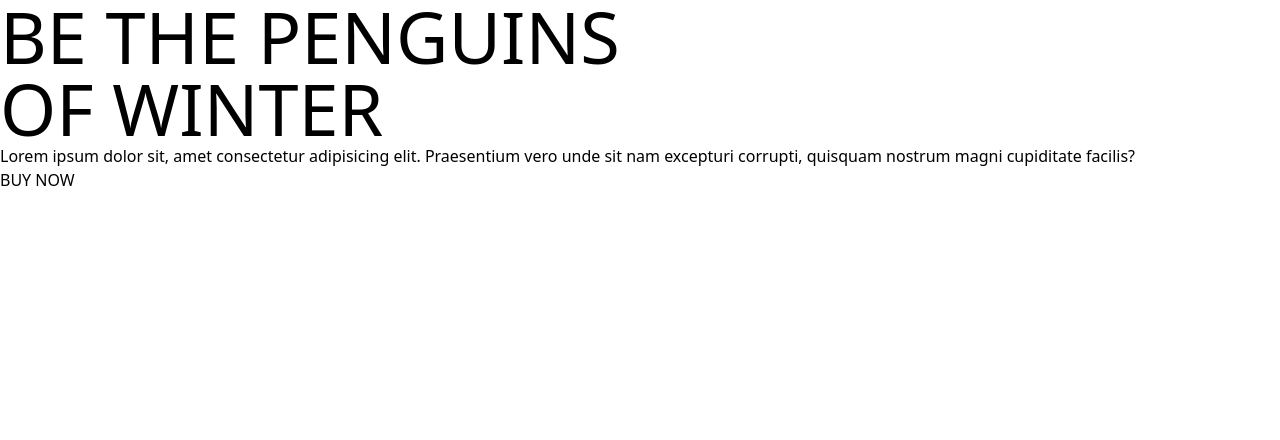
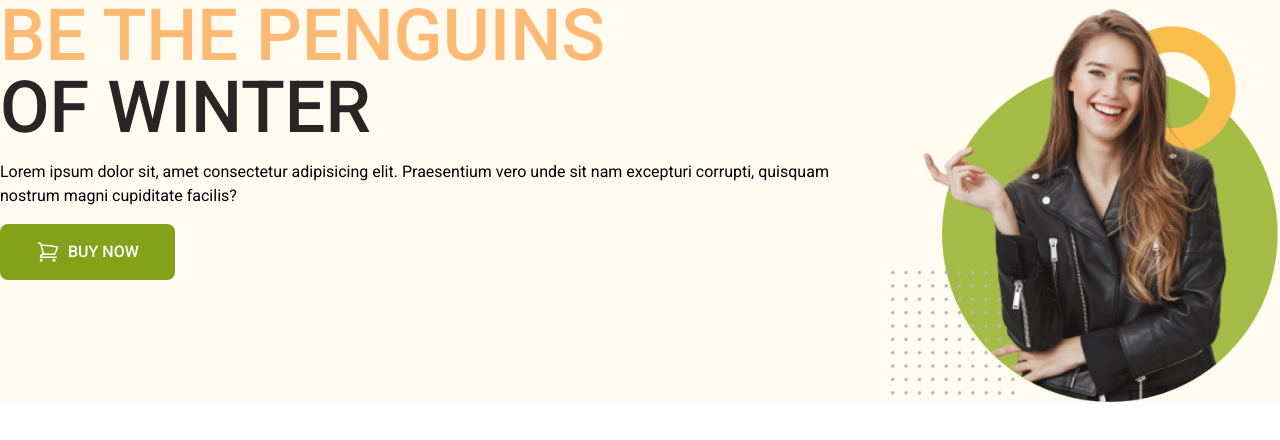
Before and after one commit to abuhayat02/project-with-tailwind-, a plain HTML site: page index.html in a window 1280 px wide. Drawn offline with nearby package versions, Linux system fonts and the light colour scheme.

Commit message:
new fonts

```diff
--- a/index.html
+++ b/index.html
@@ -1,41 +1,66 @@
 <!DOCTYPE html>
 <html lang="en">
+
 <head>
     <meta charset="UTF-8">
     <meta name="viewport" content="width=device-width, initial-scale=1.0">
     <title>penguin fashion</title>
     <script src="https://cdn.tailwindcss.com"></script>
+    <link rel="preconnect" href="https://fonts.googleapis.com">
+    <link rel="preconnect" href="https://fonts.googleapis.com">
+    <link rel="preconnect" href="https://fonts.gstatic.com" crossorigin>
+    <link
+        href="https://fonts.googleapis.com/css2?family=Bebas+Neue&family=Poppins:ital,wght@0,100;0,200;0,300;0,400;0,500;0,600;0,700;0,800;0,900;1,100;1,200;1,300;1,400;1,500;1,600;1,700;1,800;1,900&family=Roboto:ital,wght@0,100;0,300;0,400;0,500;0,700;0,900;1,100;1,300;1,400;1,500;1,700;1,900&display=swap"
+        rel="stylesheet">
+    <link rel="preconnect" href="https://fonts.gstatic.com" crossorigin>
+    <link
+        href="https://fonts.googleapis.com/css2?family=Bebas+Neue&family=Poppins:ital,wght@0,100;0,200;0,300;0,400;0,500;0,600;0,700;0,800;0,900;1,100;1,200;1,300;1,400;1,500;1,600;1,700;1,800;1,900&display=swap"
+        rel="stylesheet">
+    <link rel="stylesheet" href="./style/fonts.css">
 
 </head>
-<body>
 
-    <header>
+<body class="roboto-font">
+
+    <header class="bg-[#FFFBF0] ">
+        <div class="max-w-7xl m-auto">
             <nav>
 
             </nav>
 
-        <div>
-            <div>
-                <h1 class="text-7xl uppercase">
-                    <span>Be the Penguins</span>
+            <div class="md:flex flex-row gap-2">
+                <div class="flex flex-col gap-4">
+                    <h1 class="text-7xl uppercase font-medium">
+                        <span class="text-orange-300 ">Be the Penguins</span>
                         <br>
-                    <span>
+                        <span class="text-stone-800">
                             of Winter
                         </span>
                     </h1>
                     <p>
-                    Lorem ipsum dolor sit, amet consectetur adipisicing elit. Praesentium vero unde sit nam excepturi corrupti, quisquam nostrum magni cupiditate facilis?
+                        Lorem ipsum dolor sit, amet consectetur adipisicing elit. Praesentium vero unde sit nam
+                        excepturi corrupti, quisquam nostrum magni cupiditate facilis?
                     </p>
-                <button class="uppercase ">
+                    <div> <button
+                            class="uppercase flex flex-row gap-2 rounded-lg bg-[#85A019] text-white font-medium py-4 px-9">
+                            <svg xmlns="http://www.w3.org/2000/svg" fill="none" viewBox="0 0 24 24" stroke-width="1.5"
+                                stroke="currentColor" class="size-6">
+                                <path stroke-linecap="round" stroke-linejoin="round"
+                                    d="M2.25 3h1.386c.51 0 .955.343 1.087.835l.383 1.437M7.5 14.25a3 3 0 0 0-3 3h15.75m-12.75-3h11.218c1.121-2.3 2.1-4.684 2.924-7.138a60.114 60.114 0 0 0-16.536-1.84M7.5 14.25 5.106 5.272M6 20.25a.75.75 0 1 1-1.5 0 .75.75 0 0 1 1.5 0Zm12.75 0a.75.75 0 1 1-1.5 0 .75.75 0 0 1 1.5 0Z" />
+                            </svg>
+
                             buy now
-                </button>
+                        </button></div>
+
                 </div>
                 <div>
-                <img src="" alt="">
+                    <img src="./images/model.png" alt="">
+                </div>
             </div>
         </div>
     </header>
 
 
 </body>
+
 </html>
--- /dev/null
+++ b/style/fonts.css
@@ -0,0 +1,7 @@
+.roboto-font {
+    font-family: "Roboto", sans-serif;
+  }
+
+  .bebas-neue-font {
+    font-family: "Bebas Neue", sans-serif;
+  }
```
Lines whose indentation alone changed are shown as unchanged.
